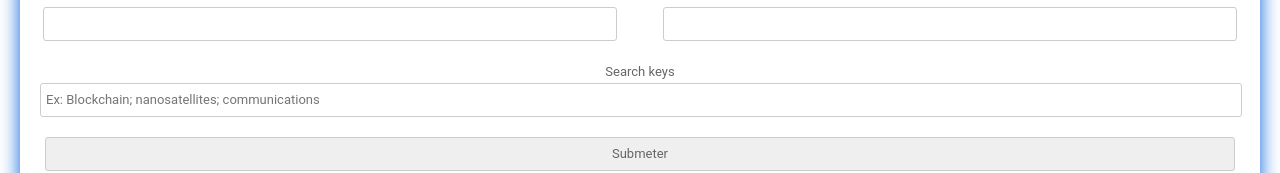
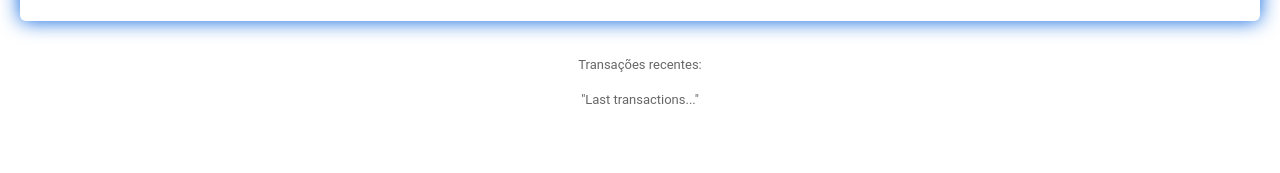
Before and after one commit to dark-pid/dARK, a React (Create React App) app in the folder frontdpi/: page / in a window 1280 px wide. Shown: the part 923-1096 px from the top of the page. After the commit the page ends 1047 px from the top, so only its background shows below. Built offline with nearby package versions, Linux system fonts and the light colour scheme.

Commit message:
created new fields to feed

```diff
--- a/frontdpi/src/frontEnd.js
+++ b/frontdpi/src/frontEnd.js
@@ -11,6 +11,7 @@ const FrontEnd = () => {
 
     const[message, setMessage] = useState('');
     const[messageU, setMessageU] = useState('Here will appear your Dark...');
+    const[messageLast, setMessageLast] = useState('Last transactions...');
     const [error, setError] = useState();
     const [title, setTitle] = useState('');
     const [metaData, setMetadata] = useState('');
@@ -47,9 +48,7 @@ const FrontEnd = () => {
         const response =  await axios.get(`http://127.0.0.1:8080/get/${darkReceipt}`)
         console.log(response.data['noid']);
 
-        setMessageU({
-          Dark  : response.data['noid'].substring(5,18)
-        });
+        setMessageU(response.data['noid'].substring(5,18));
 
         setdarkReceiptTransp(darkReceipt);
 
@@ -84,25 +83,22 @@ const FrontEnd = () => {
         const payload = await contract.set_payload(darkReceipt, payloadJson);
         console.log(payload);
 
+        const responseT =  await axios.get(`http://127.0.0.1:8080/get/${darkReceipt}`)
 
-        // const setExtLink = await constract.add_externalLinks( uuid , urlExternal);
-        // console.log(setExtLink);
-        // //atribuindo um payload
-        // const setPaylod = await constract.set_payload( uuid , metaData);
-        // console.log(setPaylod);
-        //atribuindo um pid externo
-        // const setSearcTerm = await constract.add_searchTerm( uuid , 'termo_de_busca');
-        // console.log(setSearcTerm);
-        //atribuindo um pid externo
+
+        setMessageLast({
+          Dark:  responseT.data['noid'].substring(5,18),
+          Datas: responseT.data['payload']
+        });
+
 
 
     }
   return (
     <header >
         <div className="App" >
-        <img src={logo} className="App-logo" alt="logo" />
-        <p></p>
-        </div>
+            {/* <img src={logo} className="App-logo" alt="logo" />
+            <p></p> */}
             <div className="testbox">
                 <form method="get">
                     <div className="banner">
@@ -149,6 +145,18 @@ const FrontEnd = () => {
                     {/* <p className="txt-center"><font color="success">{JSON.stringify(messageU)}</font></p> */}
                 </form>
             </div>
+        </div>
+        <div className="App" >
+            {/* <a target="_blank"
+                href="http://127.0.0.1:8080/get/" >
+                <i></i> Conferir
+            </a> */}
+            <p>Transações recentes:</p>
+            <p>{JSON.stringify(messageLast)}</p>
+
+
+
+        </div>
     </header>
   );
 }
```
Lines whose indentation alone changed are shown as unchanged.
